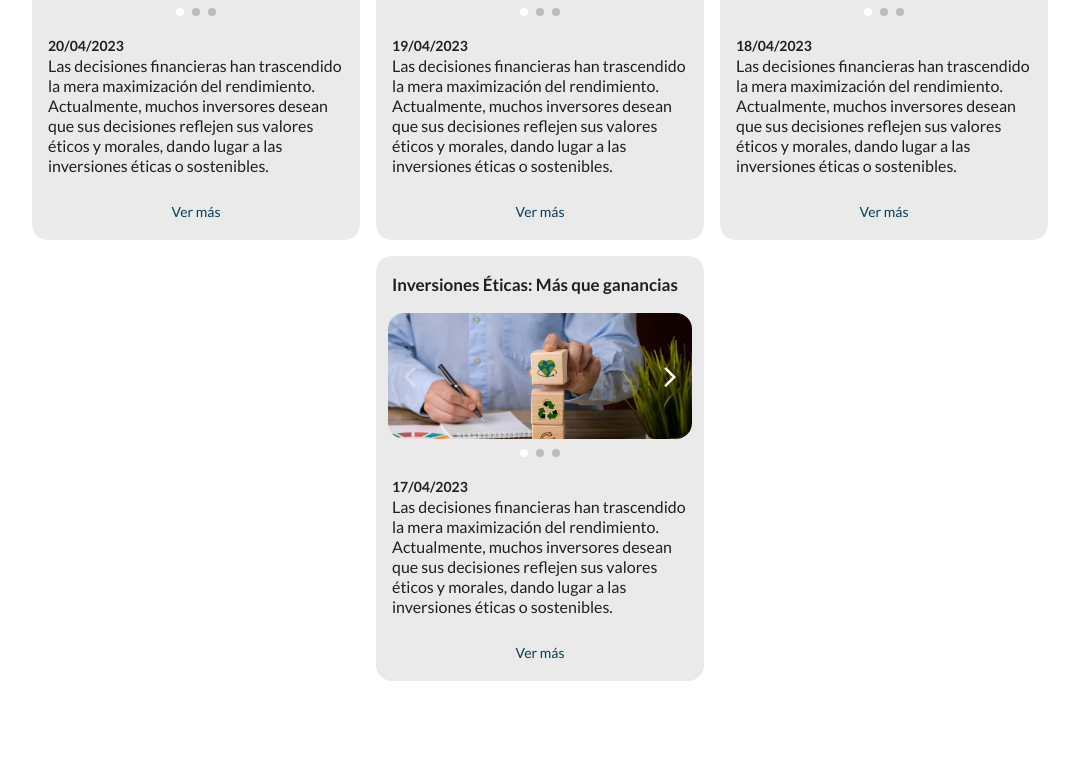
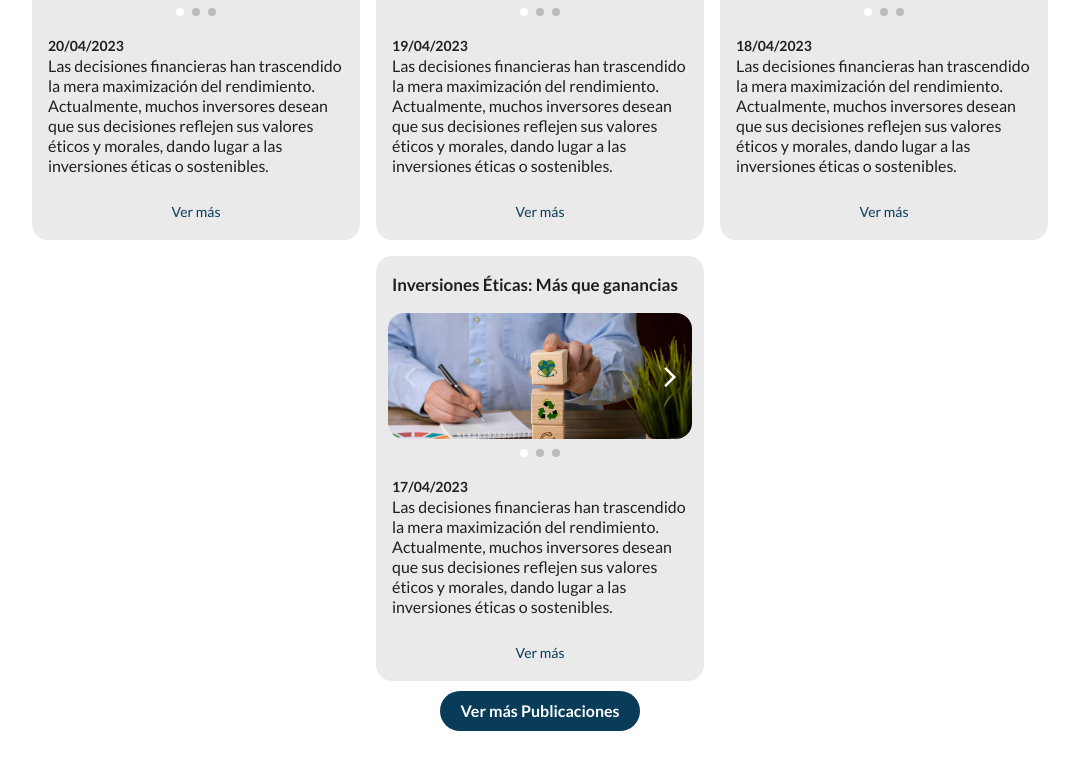
Before and after one commit to TomiCaratti13/SemilleroUbuntuFront, a React (Vite) app: page / in a window 1280 px wide. Shown: the part 1677-2446 px from the top of the page, without its empty margins (100-1179 px from the left). Before the commit the page ends 2388 px from the top, so only its background shows below. Built offline with nearby package versions, Linux system fonts and the light colour scheme.

Commit message:
Added link to the blue button, TODO responsive landing

```diff
--- a/src/components/ButtonBlue.jsx
+++ b/src/components/ButtonBlue.jsx
@@ -2,11 +2,11 @@ import React from 'react';
 import { Link } from 'react-router-dom';
 import { Typography, Button } from '@mui/material';
 
-export const ButtonBlue = ({ text, width = 'fitContent' }) => {
+export const ButtonBlue = ({ link, text, width = 'fitContent' }) => {
   //Me encantaria crear un tipo para width que pueda ser 'fitContent' o '100%'
   return (
     <Link
-      to="/microemprendimientos"
+      to={link}
       style={{
         width: '100%',
         display: 'flex',
--- a/src/views/LandingPage.jsx
+++ b/src/views/LandingPage.jsx
@@ -64,7 +64,10 @@ export const LandingPage = () => {
           Categorias
         </Typography>
         <MapCategorias categorias={categorias} />
-        <ButtonBlue text="Ver más Categorias" />
+        <ButtonBlue
+          text="Ver más Categorias"
+          link="/microemprendimientos"
+        />
       </Box>
       <Container
         sx={{
@@ -85,7 +88,13 @@ export const LandingPage = () => {
           Finanzas con impacto
         </Typography>
       </Container>
-      <MapPublicaciones publicaciones={publicaciones} />
+      <Box>
+        <MapPublicaciones publicaciones={publicaciones} />
+        <ButtonBlue
+          text="Ver más Publicaciones"
+          link="/publicaciones"
+        />
+      </Box>
     </Box>
   );
 };
```
